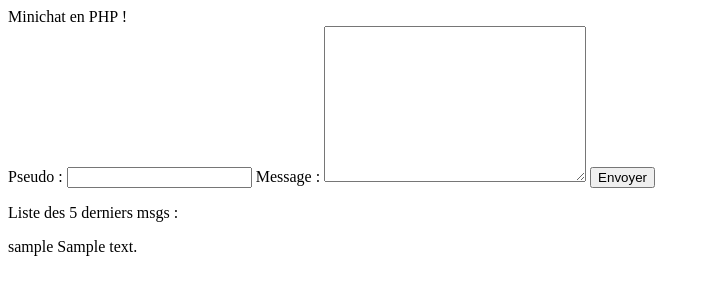
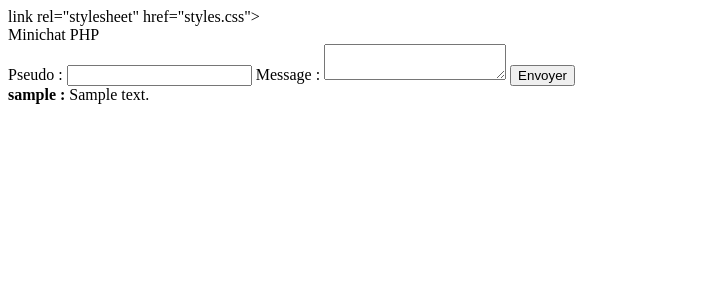
Before and after one commit to Briiice3R/MiniChat, a PHP site: page /minichat.php in a window 1280 px wide. Shown: the top 300 px of the page, without its empty margins (0-710 px from the left). Run offline with PHP 8.4, Linux system fonts and the light colour scheme; tables that the repository leaves empty or names only in its code hold one stand-in row (values such as "Sample post").

Commit message:
feat: Creation of minichat

```diff
--- a/minichat.php
+++ b/minichat.php
@@ -1,10 +1,9 @@
 <?php
 
 require_once "bddConnection.php";
-
 session_start();
 
-if(!isset($_SESSION["username"])){
+if (!isset($_SESSION["username"])) {
     $_SESSION["username"] = "";
 }
 ?>
@@ -13,33 +12,34 @@ if(!isset($_SESSION["username"])){
 <html lang="fr">
 <head>
     <title>Minichat</title>
+    <meta name="viewport" content="width=device-width, initial-scale=1">
+    link rel="stylesheet" href="styles.css">
 </head>
 <body>
-        <header>Minichat en PHP !</header>
-        <main>
-            <div>
-                <form action="submitedForm.php" method="post">
-                    <label for="username">Pseudo : </label>
-                    <input type="text" name="username" id="username" value="<?php echo $_SESSION["username"]?>">
-                    <label for="message">Message : </label>
-                    <textarea name="message" id="message" cols="30" rows="10"></textarea>
+<header>Minichat PHP</header>
+<div class="chat-container">
+    <form action="submitedForm.php" method="post" autocomplete="off">
+        <label for="username">Pseudo :</label>
+        <input type="text" name="username" id="username" value="<?php echo htmlspecialchars($_SESSION["username"]); ?>"
+               maxlength="20" required>
+        <label for="message">Message :</label>
+        <textarea name="message" id="message" maxlength="250" required></textarea>
         <button type="submit">Envoyer</button>
     </form>
-            </div>
-            <div>
-            <?php /** @var TYPE_NAME $bdd */
-            $res = $bdd->query("SELECT username, message, DATE_FORMAT(createdAt, '%d/%m/%Y') as day, DATE_FORMAT(createdAt, '%Hh:%imin:%ss') as hours FROM chat ORDER BY createdAt DESC LIMIT 0,5"); ?>
-                <p>Liste des 5 derniers msgs :</p>
+    <div class="messages" id="messages">
         <?php
+        $res = $bdd->query("SELECT username, message, DATE_FORMAT(createdAt, '%d/%m/%Y') as day, DATE_FORMAT(createdAt, '%Hh:%imin:%ss') as hours FROM chat ORDER BY createdAt DESC LIMIT 0,5");
         $data = $res->fetchAll();
-                    for($i = 0; $i<count($data); $i++){
-                        echo "<p>" . $data[$i]['day'] . " " . $data[$i]['hours'] . " " . $data[$i]['username'] . " " . $data[$i]['message'] . "</p>";
+        for ($i = count($data) - 1; $i >= 0; $i--) {
+            echo "<div class='message'><span class='timestamp'>" . $data[$i]['day'] . " " . $data[$i]['hours'] . "</span><strong>" . htmlspecialchars($data[$i]['username']) . " :</strong> " . htmlspecialchars($data[$i]['message']) . "</div>";
         }
-
         ?>
     </div>
-
-        </main>
+</div>
+<script>
+    // Scroll automatique vers le bas
+    const messagesDiv = document.getElementById('messages');
+    messagesDiv.scrollTop = messagesDiv.scrollHeight;
+</script>
 </body>
-
 </html>
```
Lines whose indentation alone changed are shown as unchanged.
